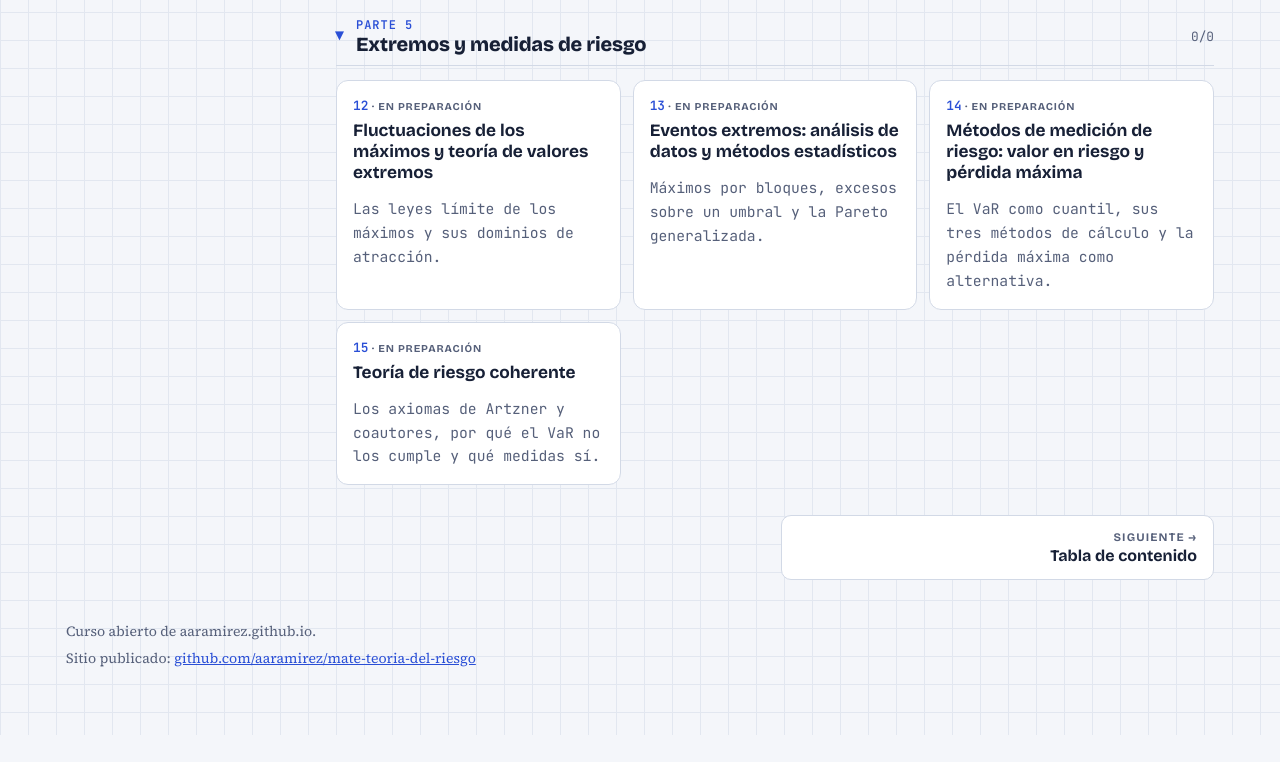
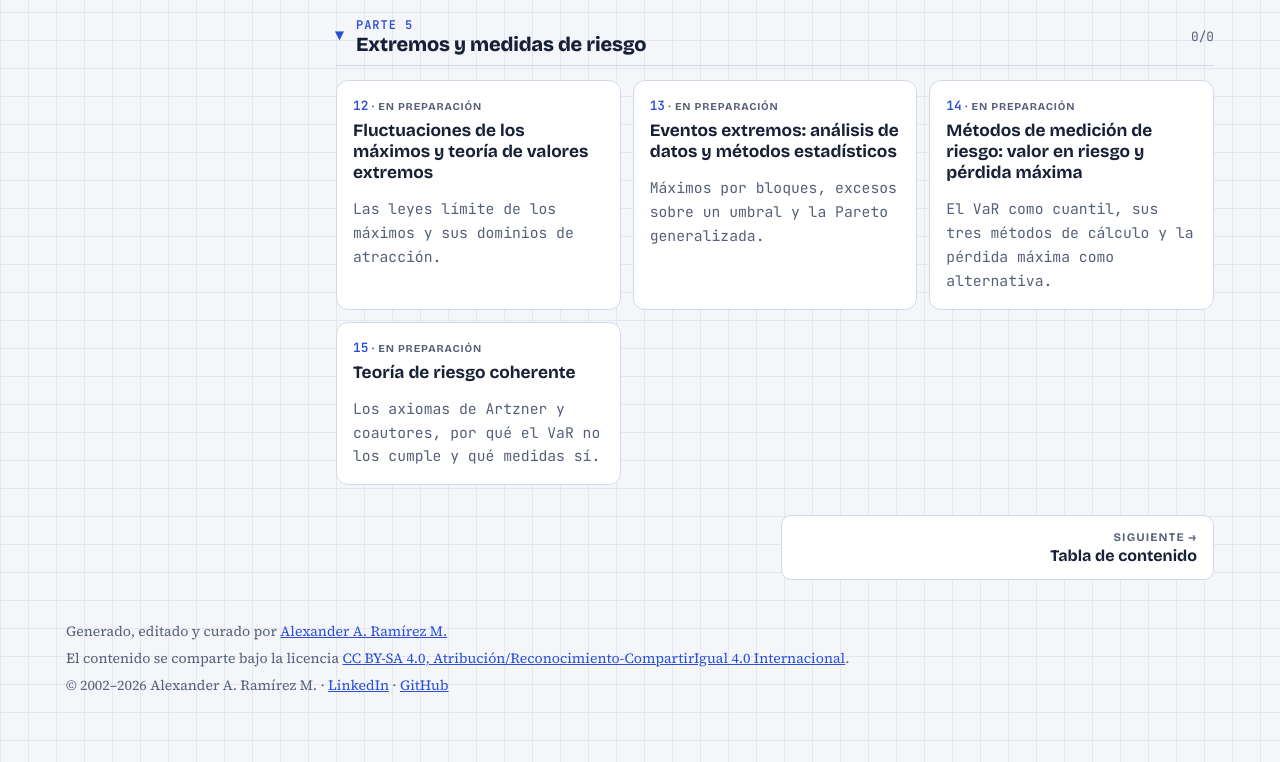
Before and after one commit to aaramirez/mate-teoria-del-riesgo, a plain HTML site: page index.html in a window 1280 px wide. Shown: the part 2844-3606 px from the top of the page. Before the commit the page ends 3579 px from the top, so only its background shows below. Drawn offline with nearby package versions, Linux system fonts and the light colour scheme.

Commit message:
Pie común: autoría, licencia CC BY-SA 4.0 y año que se actualiza solo

```diff
--- a/index.html
+++ b/index.html
@@ -96,7 +96,7 @@ height="0" width="0" style="display:none;visibility:hidden"></iframe></noscript>
 <nav class="pager" id="pager" aria-label="Capítulo anterior y siguiente"></nav>
 </main>
 </div>
-<footer><span>Curso abierto de aaramirez.github.io.</span><span>Sitio publicado: <a href="https://github.com/aaramirez/mate-teoria-del-riesgo" target="_blank" rel="noopener">github.com/aaramirez/mate-teoria-del-riesgo</a></span></footer>
+<footer><span>Generado, editado y curado por <a href="https://www.linkedin.com/in/alexander-ramirez-morales/" target="_blank" rel="noopener">Alexander A. Ramírez M.</a></span><span>El contenido se comparte bajo la licencia <a href="https://creativecommons.org/licenses/by-sa/4.0/deed.es" target="_blank" rel="noopener">CC BY-SA 4.0, Atribución/Reconocimiento-CompartirIgual 4.0 Internacional</a>.</span><span>© 2002–<span data-anio>2026</span> Alexander A. Ramírez M. · <a href="https://www.linkedin.com/in/alexander-ramirez-morales/" target="_blank" rel="noopener">LinkedIn</a> · <a href="https://github.com/aaramirez" target="_blank" rel="noopener">GitHub</a></span><script>document.querySelectorAll('[data-anio]').forEach(function (e) { e.textContent = new Date().getFullYear(); });</script></footer>
 </div>
 <script src="assets/lab.js"></script>
 </body>
```
Also changed, not shown: temario.html (+1 -1 lines).
